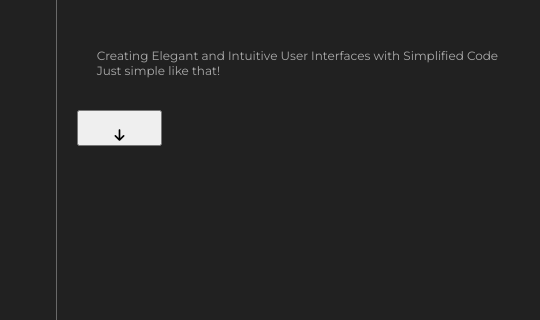
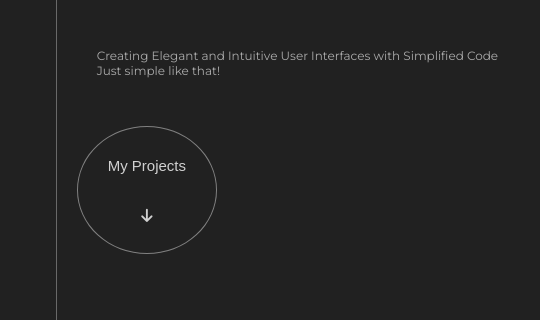
Before and after one commit to rishabhguptajs/MyPortfolio, a plain HTML site: page index.html in a window 1280 px wide. Shown: the part 234-554 px from the top of the page, 448-988 px from the left. Drawn offline with Linux system fonts and the light colour scheme.

Commit message:
commit 1e0b4b5c4b5b5b5b5b5b5b5b5b5b5b5b5b5b5b5 (HEAD -> master)

```diff
--- a/index.css
+++ b/index.css
@@ -90,6 +90,7 @@ body{
     display: flex;
     align-items: left;
     justify-content: left;
+    overflow-y: visible;
     /* margin-left: 10vw; */
     width: 100%;
 }
@@ -122,6 +123,29 @@ body{
     font-family: 'Montserrat', sans-serif;
     font-size: 12px;
     padding: 20px;
+}
+
+.myproject_button{
+    display: flex;
+    flex-direction: column;
+    align-items: center;
+    justify-content: center;
+    background-color: transparent;
+    border: 1px solid grey;
+    color: rgb(209, 209, 209);
+    font-size: 15px;
+    padding: 30px;
+    border-radius: 50%;
+    cursor: pointer;
+}
+
+.myproject_button:hover{
+    .projectbutton_icon{
+        transition-duration: 0.15s;
+        transform: translateY(4px);
+    }
+    transition-duration: 0.15s;
+    box-shadow: 0px 0px 10px 0px rgba(0, 228, 84, 0.431);
 }
 
 @media only screen and (max-width: 768px) {
--- a/index.html
+++ b/index.html
@@ -44,7 +44,7 @@
         </a>
     </div>
     <div class="main_content">
-        <div class="introduction">
+        <div class="introduction" id="introduction">
             <button class="intro_btn">
                 <i class="fa-solid fa-house" style=" font-size: 7px;"></i>
                 &nbsp;&nbsp;  INTRODUCTION
@@ -62,10 +62,14 @@
                     Just simple like that!
                 </p>
             </div>
-            <button class="">
-                <div class="text" style="opacity: 0;">My Projects</div>
-                <i class="fa-solid fa-arrow-down"></i>
-            </button>
+            <p style="width: fit-content;">
+                <a href="#" style="text-decoration: none; display: inline-block;">
+                    <button class="myproject_button">
+                        <div class="text" >My Projects</div> <br> <br>
+                        <i class="fa-solid fa-arrow-down projectbutton_icon"></i>
+                    </button>
+                </a>
+            </p>
         </div>
     </div>
 </body>
```
